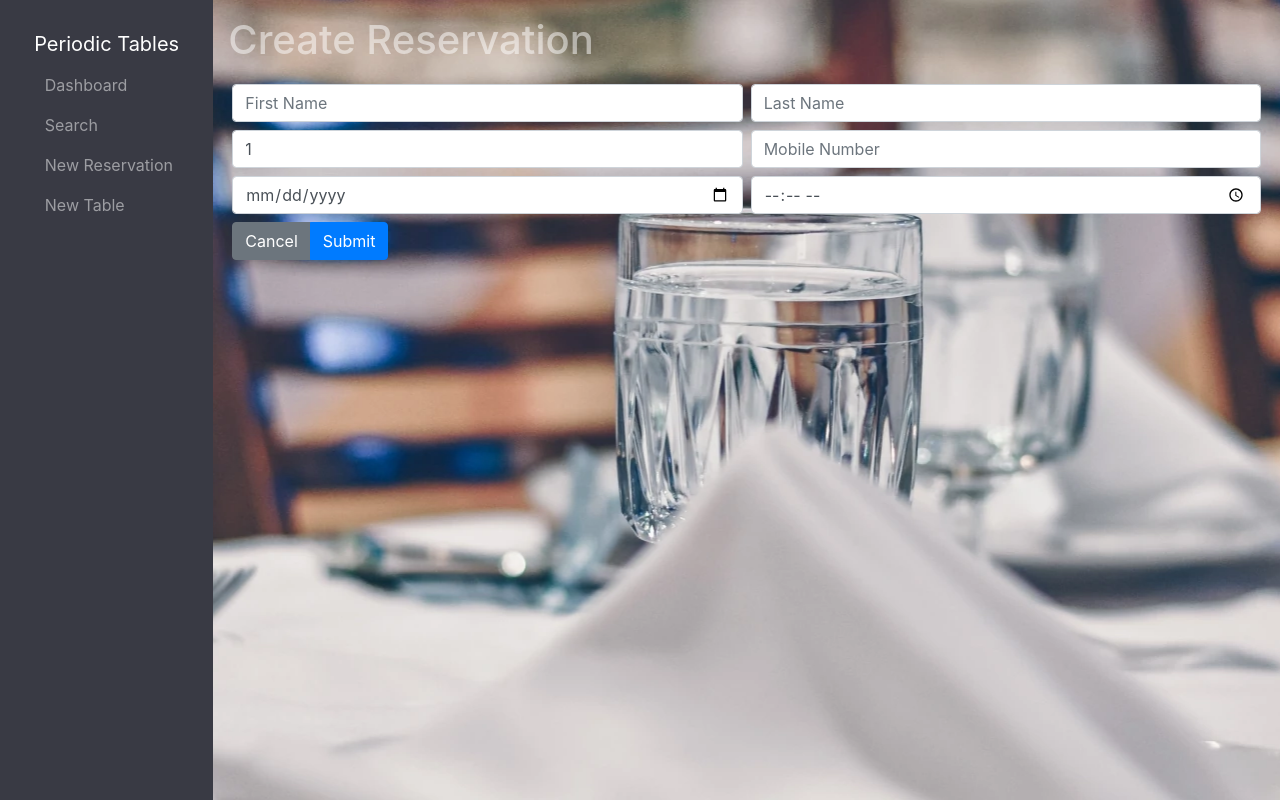
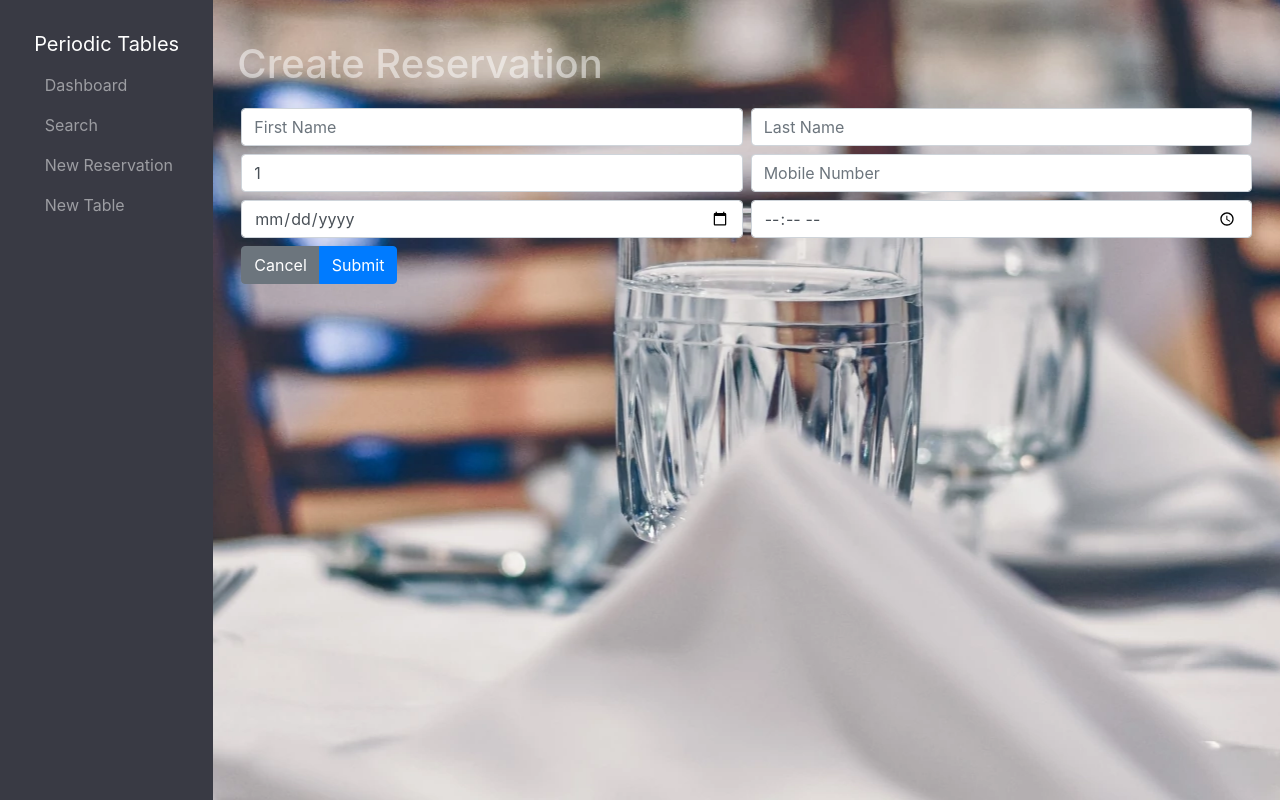
Before and after one commit to SobranDM/restaurant-reservation, a React (Create React App) app in the folder front-end/: page /reservations/new in a window 1280 px wide. Built offline with nearby package versions, Linux system fonts and the light colour scheme; no server answers; a web font is replaced by a local one.

Commit message:
styling fixes

```diff
--- a/front-end/src/layout/Layout.js
+++ b/front-end/src/layout/Layout.js
@@ -18,7 +18,7 @@ function Layout() {
         <div className="col-xl-2 side-bar">
           <Menu />
         </div>
-        <div className="col-xl-10 bg-image">
+        <div className="col-xl-10 bg-image pt-4 px-4">
           <Routes />
         </div>
       </div>
--- a/front-end/src/reservations/CreateReservation.js
+++ b/front-end/src/reservations/CreateReservation.js
@@ -39,7 +39,7 @@ export const CreateReservation = () => {
         <h5 className="alert alert-danger mx-1">{errorMessage}</h5>
       )}
       <ReservationForm formData={formData} setFormData={setFormData} />
-      <div className="btn-group ml-1 mt-1">
+      <div className="btn-group ml-1 my-1">
         <button
           type="button"
           className="btn btn-secondary"
--- a/front-end/src/reservations/EditReservation.js
+++ b/front-end/src/reservations/EditReservation.js
@@ -54,7 +54,7 @@ export const EditReservation = () => {
       <h1 className="my-3">Edit Reservation</h1>
       <ErrorAlert error={errorMessage} />
       <ReservationForm formData={formData} setFormData={setFormData} />
-      <div className="btn-group ml-1 mt-1">
+      <div className="btn-group ml-1 my-1">
         <button
           type="button"
           className="btn btn-secondary"
--- a/front-end/src/reservations/SeatReservation.js
+++ b/front-end/src/reservations/SeatReservation.js
@@ -49,7 +49,7 @@ export const SeatReservation = () => {
 
   return (
     <main>
-      <h1 className="my-3">Seat Party</h1>
+      <h1 className="my-3 text-white-50">Seat Party</h1>
       {errorMessage && (
         <h5 className="alert alert-danger mx-1">{errorMessage}</h5>
       )}
@@ -58,9 +58,6 @@ export const SeatReservation = () => {
           <div className="row align-items-start px-3">
             <div className="col pl-0">
               <table className="table table-dark table-striped table-bordered mb-2">
-                <caption>
-                  <h3>Reservation</h3>
-                </caption>
                 <thead>
                   <tr>
                     <th scope="col">Time</th>
@@ -105,7 +102,7 @@ export const SeatReservation = () => {
                   </tr>
                 </tbody>
               </table>
-              <div className="btn-group">
+              <div className="btn-group mb-2">
                 <button
                   type="button"
                   className="btn btn-secondary"
```
